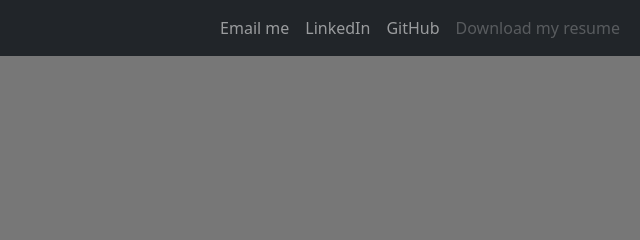
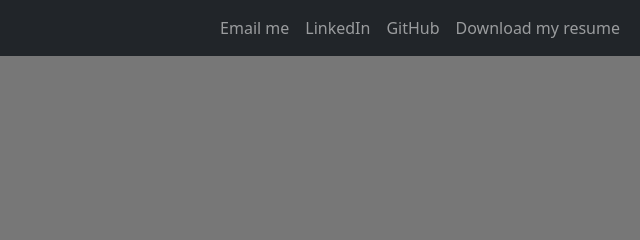
Before and after one commit to filippo20u/portfolio-0.1-bootstrap5, a plain HTML site: page carousel-rtl/index.html in a window 1280 px wide. Shown: the top 240 px of the page, 640-1280 px from the left. Drawn offline with Linux system fonts and the light colour scheme.

```diff
--- a/carousel-rtl/index.html
+++ b/carousel-rtl/index.html
@@ -57,7 +57,7 @@
             <a class="nav-link" href="https://github.com/filippo20u">GitHub</a>
           </li>
           <li class="nav-item">
-            <a class="nav-link disabled" href="../assets/pics/Filippo Venturini_Dev_v0.1.pdf" tabindex="-1" aria-disabled="true">Download my resume</a>
+            <a class="nav-link" href="../assets/pics/Filippo Venturini_Dev_v0.1.pdf">Download my resume</a>
           </li>
         </ul>
         <!-- <form class="d-flex">
```
